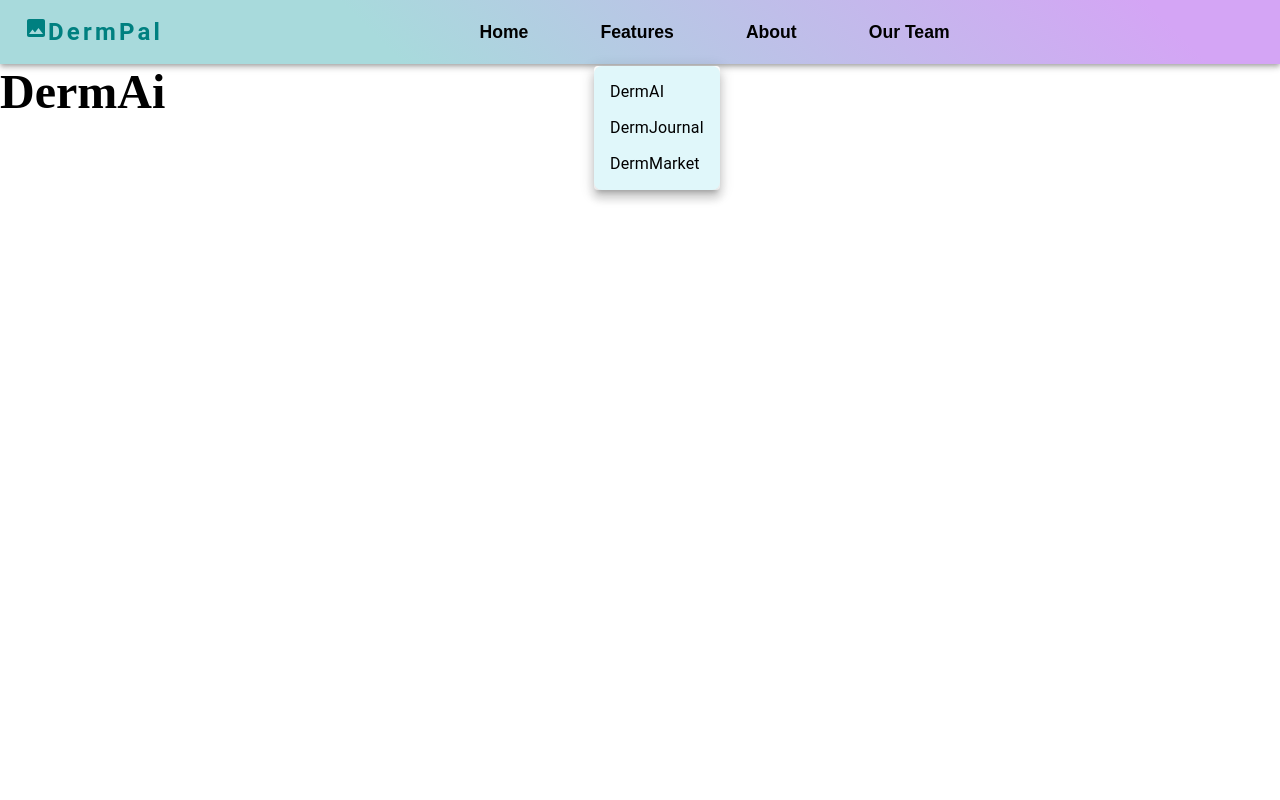
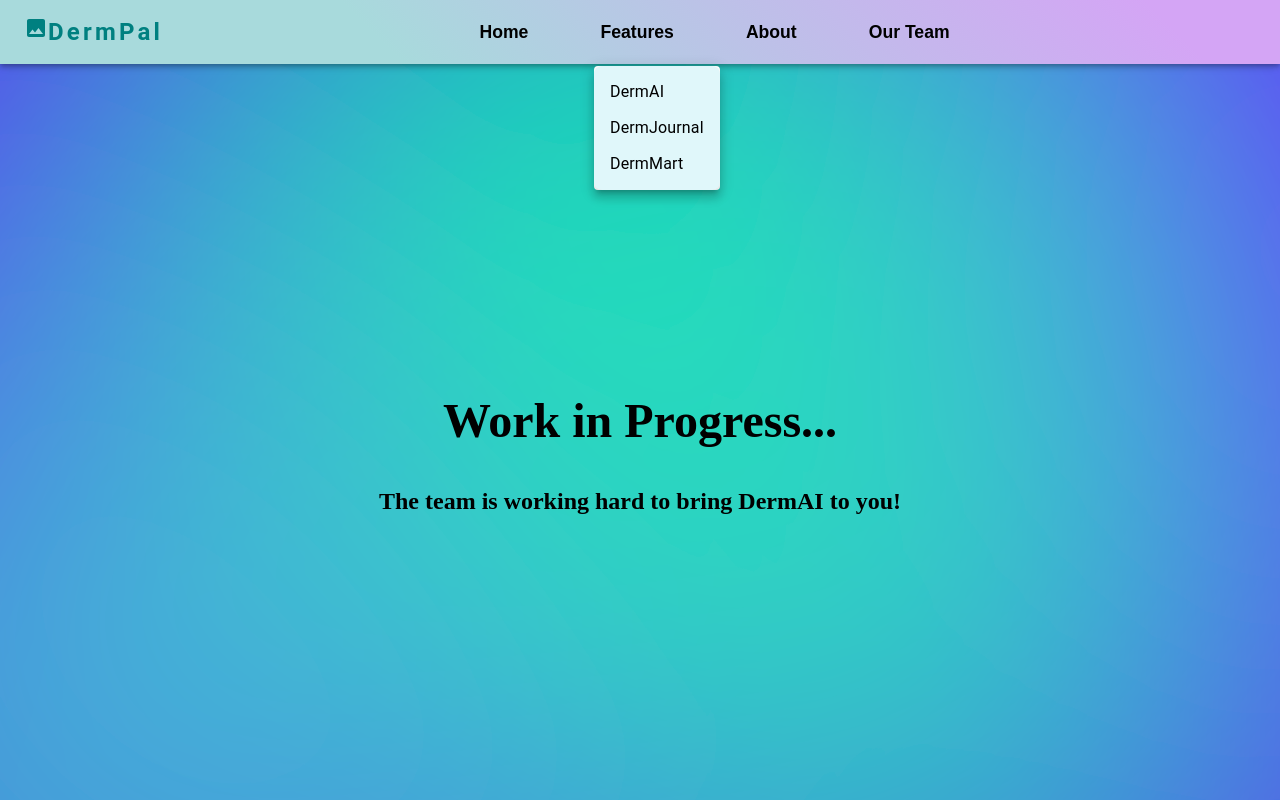
Before and after one commit to Timothyng28/DermPal, a React (Create React App) app: page /dermai in a window 1280 px wide. Both pictures are taken after a click on the button "Features". Built offline with nearby package versions, Linux system fonts and the light colour scheme.

Commit message:
Create WorkInProgress page for features

```diff
--- a/src/App.css
+++ b/src/App.css
@@ -15,12 +15,3 @@ body {
     margin: 0;
     padding: 0;
   }
-
-.app svg #visual {
-    position: absolute;
-    top: 0;
-    left: 0;
-    width: 100%;
-    height: 100%;
-    z-index: -1;
-}
--- a/src/components/Body/HighlightedText.jsx
+++ b/src/components/Body/HighlightedText.jsx
@@ -1,13 +1,23 @@
 import React from "react";
 
-function HighlightedText({text, highlight, highlightColor, color}) {
-    const parts = text.split(new RegExp(`(${highlight})`, 'gi'));
+function HighlightedText({ text, highlight, highlightColor, color }) {
+  const parts = text.split(new RegExp(`(${highlight})`, "gi"));
 
   return (
     <h1>
       {parts.map((part, index) =>
-                part.toLowerCase() === highlight.toLowerCase() ?
-                (<span key={index} style={{ backgroundColor: highlightColor, borderRadius: '8px', padding : '0px 8px', color: color}}>{part}</span>
+        part.toLowerCase() === highlight.toLowerCase() ? (
+          <span
+            key={index}
+            style={{
+              backgroundColor: highlightColor,
+              borderRadius: "8px",
+              padding: "0px 8px",
+              color: color,
+            }}
+          >
+            {part}
+          </span>
         ) : (
           part
         )
--- a/src/components/Header/Tabs.jsx
+++ b/src/components/Header/Tabs.jsx
@@ -24,7 +24,7 @@ function Tabs() {
                 <DropDown anchorEl={anchorEl} open={Boolean(anchorEl)} onClose={handleCloseMenu} MenuListProps={{ "aria-labelledby": "basic-button", component: StyledMenuList}} >
                     <MenuItem onClick={() => window.location.href = '/dermai'} >DermAI</MenuItem>
                     <MenuItem onClick={() => window.location.href = '/dermjournal'} >DermJournal</MenuItem>
-                    <MenuItem onClick={() => window.location.href = '/dermmarket'} >DermMarket</MenuItem>
+                    <MenuItem onClick={() => window.location.href = '/dermmart'} >DermMart</MenuItem>
                 </DropDown>
             </Box>
             <NavButton onClick={() => window.location.href = '/about'}>About</NavButton>
--- a/src/pages/About/About.css
+++ b/src/pages/About/About.css
@@ -16,6 +16,6 @@ h1 {
     line-height: 2.5;
 }
 
-h2 {
+h2#mission {
     text-decoration: underline;
 }
--- a/src/pages/About/About.js
+++ b/src/pages/About/About.js
@@ -1,27 +1,61 @@
-import React from 'react';
-import Compartment from '../../components/Body/Compartment';
-import HighlightedText from '../../components/Body/HighlightedText';
-import theme from '../../theme';
-import svg1 from './svg1.svg';
-import svg2 from './svg2.svg';
-import './About.css';
+import React from "react";
+import Compartment from "../../components/Body/Compartment";
+import HighlightedText from "../../components/Body/HighlightedText";
+import theme from "../../theme";
+import svg1 from "./svg1.svg";
+import svg2 from "./svg2.svg";
+import "./About.css";
 
 function About() {
   return (
     <div>
-            <Compartment backgroundColor = {'transparent'} textColor={'white'} height = "100vh" width = "100vw" overflow = "hidden" backgroundImage = {svg1} >
+      <Compartment
+        backgroundColor={"transparent"}
+        textColor={"white"}
+        height="100vh"
+        width="100vw"
+        overflow="hidden"
+        backgroundImage={svg1}
+      >
         <h1>Finding the right skincare</h1>
-                <HighlightedText text = 'does not have to be difficult' highlight="not" highlightColor="rgba(200, 50, 0, 0.5)" color='white' />
-                <HighlightedText text = 'we are here to simplify it' highlight="simplify" highlightColor="rgba(0, 220, 170, 0.5)" color='white' />
+        <HighlightedText
+          text="does not have to be difficult"
+          highlight="not"
+          highlightColor="rgba(200, 50, 0, 0.5)"
+          color="white"
+        />
+        <HighlightedText
+          text="we are here to simplify it"
+          highlight="simplify"
+          highlightColor="rgba(0, 220, 170, 0.5)"
+          color="white"
+        />
       </Compartment>
-            <div id = 'motivation' style={{ backgroundColor: theme.palette.secondary.main, minHeight: '300px'}}>
-                <h2>Our Mission</h2>
-                At DermPal, we believe finding the right skincare shouldn’t involve trial and error that risks damaging your skin. <br />
-                Our mission is to provide a simple and accessible solution tailored to your unique needs.<br />
-                We help you gradually incorporate the right products into your routine, protecting your skin barrier along the way. <br />
-                Powered by DermAI, we ensure every step you take is precisely what your skin needs.
+      <div
+        id="motivation"
+        style={{
+          backgroundColor: theme.palette.secondary.main,
+          minHeight: "300px",
+        }}
+      >
+        <h2 id = "mission">Our Mission</h2>
+        At DermPal, we believe finding the right skincare shouldn’t involve
+        trial and error that risks damaging your skin. <br />
+        Our mission is to provide a simple and accessible solution tailored to
+        your unique needs.
+        <br />
+        We help you gradually incorporate the right products into your routine,
+        protecting your skin barrier along the way. <br />
+        Powered by DermAI, we ensure every step you take is precisely what your
+        skin needs.
       </div>
-            <Compartment backgroundColor = {'transparent'} textColor={'white'} height = "100vh" width = "100vw" backgroundImage={svg2}>
+      <Compartment
+        backgroundColor={"transparent"}
+        textColor={"white"}
+        height="100vh"
+        width="100vw"
+        backgroundImage={svg2}
+      >
         <h1> "Everyone's skin is different." </h1>
         <h1>One App,&nbsp;Every Skin,&nbsp;No Exceptions.</h1>
       </Compartment>
--- a/src/pages/Features/DermAi.js
+++ b/src/pages/Features/DermAi.js
@@ -1,9 +1,10 @@
 import React from "react";
+import WorkInProgress from "./WorkInProgress";
 
 function DermAi() {
   return (
     <div>
-      <h1>DermAi</h1>
+      <WorkInProgress feature = "DermAI"/>
     </div>
   );
 }
--- a/src/pages/Features/DermJournal.js
+++ b/src/pages/Features/DermJournal.js
@@ -1,9 +1,10 @@
 import React from 'react';
+import WorkInProgress from './WorkInProgress';
 
 function DermJournal() {
     return (
         <div>
-            <h1>DermJournal</h1>
+            <WorkInProgress feature = "DermJournal"/>
         </div>
     );
 }
--- a/src/pages/Features/DermMarket.js
+++ b/src/pages/Features/DermMart.js
@@ -1,9 +1,10 @@
 import React from "react";
+import WorkInProgress from "./WorkInProgress";
 
 function DermMarket() {
   return (
     <div>
-      <h1>DermMarket</h1>
+      <WorkInProgress feature = "DermMart"/>
     </div>
   );
 }
--- /dev/null
+++ b/src/pages/Features/WorkInProgress.jsx
@@ -0,0 +1,25 @@
+import React from 'react';
+import BG from './BG.svg';
+
+function WorkInProgress(props) {
+    return (
+        <div
+            style={{
+                backgroundImage:`url(${BG})`,
+                backgroundRepeat: 'no-repeat',
+                backgroundSize: 'cover',
+                height: '100vh',
+                width: '100vw',
+                justifyContent: 'center',
+                alignItems: 'center',
+                display: 'flex',
+                flexDirection: 'column'
+            }}
+        >
+            <h1>Work in Progress...</h1>
+            <h2>The team is working hard to bring {props.feature} to you!</h2>
+        </div>
+    );
+}
+
+export default WorkInProgress;
--- a/src/routes/Routes.js
+++ b/src/routes/Routes.js
@@ -5,7 +5,7 @@ import About from "../pages/About/About";
 import OurTeam from "../pages/Our Team/OurTeam";
 import DermAi from "../pages/Features/DermAi";
 import DermJournal from "../pages/Features/DermJournal";
-import DermMarket from "../pages/Features/DermMarket";
+import DermMart from "../pages/Features/DermMart";
 
 function AppRoutes() {
   return (
@@ -16,7 +16,7 @@ function AppRoutes() {
         <Route path="/our-team" element={<OurTeam />} />
         <Route path="/dermai" element={<DermAi />} />
         <Route path="/dermjournal" element={<DermJournal />} />
-        <Route path="/dermmarket" element={<DermMarket />} />
+        <Route path="/dermmart" element={<DermMart />} />
         <Route path="*" element={<h>404 Not Found</h>} />
       </Routes>
     </Router>
```
Also changed, not shown: src/components/Body/StrikethroughText.jsx (+14 -4 lines), src/components/Header/LogoBox.jsx (+10 -9 lines), src/pages/Features/BG.svg (added). Lines whose indentation alone changed are shown as unchanged.
